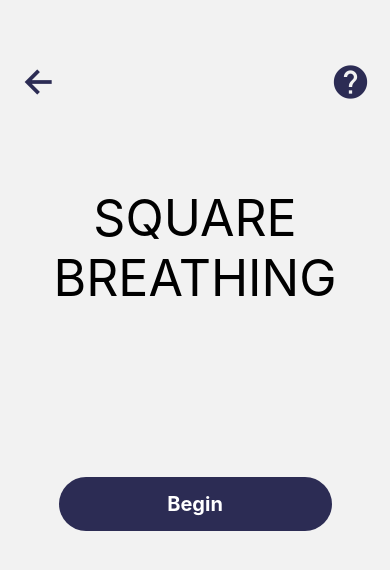
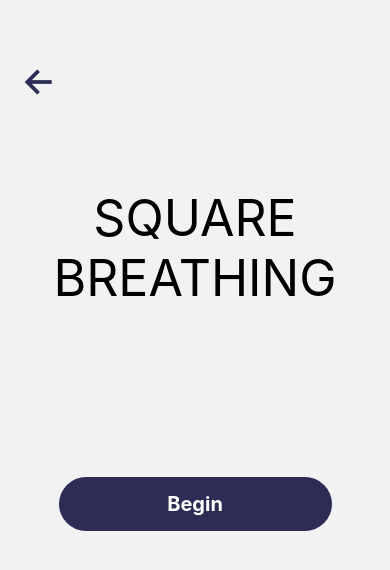
Before and after one commit to farisdurrani/meditation-app, a React Native app: screen /BeginScreen in a window 390 px wide. Shown: the top 570 px of the page. Built offline with nearby package versions, Linux system fonts and the light colour scheme.

Commit message:
HeaderButtons noRightButton

```diff
--- a/components/HeaderButtons.js
+++ b/components/HeaderButtons.js
@@ -5,9 +5,43 @@ import HelpButton from "./HelpButton";
 import { Text, StyleSheet, TouchableOpacity, View } from "react-native";
 
 const BackCancelButtons = (props) => {
-  const { navigation, pause, onPause, settings, timer, setTimer } = props;
+  const {
+    navigation,
+    pause,
+    onPause,
+    noRightButton,
+    settings,
+    timer,
+    setTimer,
+  } = props;
   const defaultSize = 40;
   const defaultColor = COLORS.primary_blue;
+
+  const RightButton = () => {
+    if (noRightButton) {
+      return <View />;
+    } else if (settings) {
+      return (
+        <TouchableOpacity>
+          <MaterialIcons
+            name="settings"
+            size={defaultSize}
+            color={defaultColor}
+            onPress={() => {}}
+          />
+        </TouchableOpacity>
+      );
+    } else {
+      return (
+        <HelpButton
+          onPress={() => {
+            navigation.navigate("SquareInfo2");
+          }}
+        />
+      );
+    }
+  };
+
   return (
     <View style={styles.upperButtons}>
       {pause ? (
@@ -34,22 +68,7 @@ const BackCancelButtons = (props) => {
 
       {timer ? <Text style={styles.timer}>10:00</Text> : undefined}
 
-      {settings ? (
-        <TouchableOpacity>
-          <MaterialIcons
-            name="settings"
-            size={defaultSize}
-            color={defaultColor}
-            onPress={() => {}}
-          />
-        </TouchableOpacity>
-      ) : (
-        <HelpButton
-          onPress={() => {
-            navigation.navigate("SquareInfo2");
-          }}
-        />
-      )}
+      <RightButton />
     </View>
   );
 };
--- a/screens/BeginScreen.js
+++ b/screens/BeginScreen.js
@@ -7,7 +7,7 @@ const BeginScreen = ({ navigation, route }) => {
   const screenHeight = Dimensions.get("window").height;
   return (
     <View style={{ alignItems: "center" }}>
-      <HeaderButtons navigation={navigation} />
+      <HeaderButtons navigation={navigation} noRightButton />
       <Text
         style={{
           fontSize: 50,
--- a/screens/guided_screens/Breathing.js
+++ b/screens/guided_screens/Breathing.js
@@ -14,7 +14,7 @@ const screenHeight = Dimensions.get("window").height;
 const Breathing = ({ navigation }) => {
   return (
     <View style={{ alignItems: "center" }}>
-      <HeaderButtons navigation={navigation} />
+      <HeaderButtons navigation={navigation} noRightButton />
       <View style={{ marginTop: 50 }} />
       <MText text="Breathing" />
       <Text style={{ fontSize: 40, textAlign: "center", marginTop: 80 }}>
```
